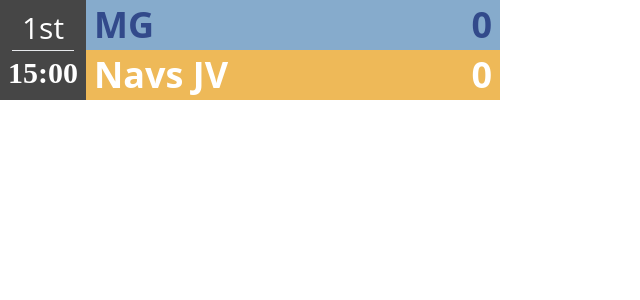
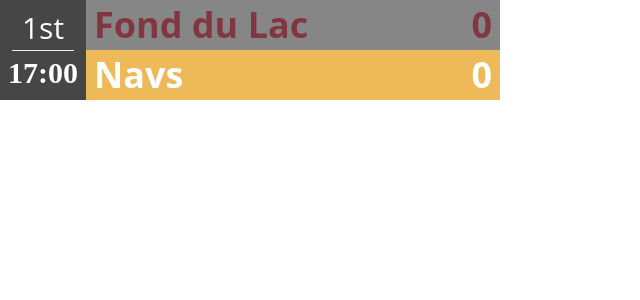
Before and after one commit to bantamlabs/scoreboard, a React (Create React App) app: page / in a window 1280 px wide. Shown: the top 300 px of the page, without its empty margins (0-640 px from the left). Built offline with nearby package versions, Linux system fonts and the light colour scheme.

Commit message:
Team change

```diff
--- a/src/App.tsx
+++ b/src/App.tsx
@@ -3,17 +3,17 @@ import { Scoreboard } from './Scoreboard';
 
 const props = {
   visitor: {
-    teamName: "MG",
-    color: "#284185",
-    backgroundColor: "#80A7CA",
+    teamName: "Fond du Lac",
+    color: "#7B2D37",
+    backgroundColor: "grey",
   },
   home: {
-    teamName: "Navs JV",
+    teamName: "Navs",
     color: "#ffffff",
     backgroundColor: "#EEB650",
   },
   clock: {
-    minutes: 15,
+    minutes: 17,
     color: "#ffffff",
     backgroundColor: "#333333",
   },
```
